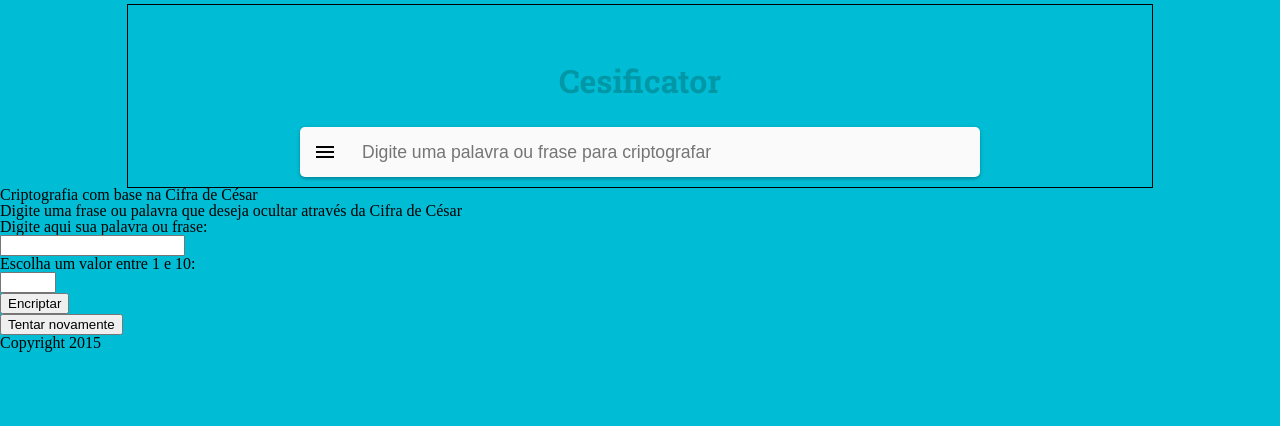
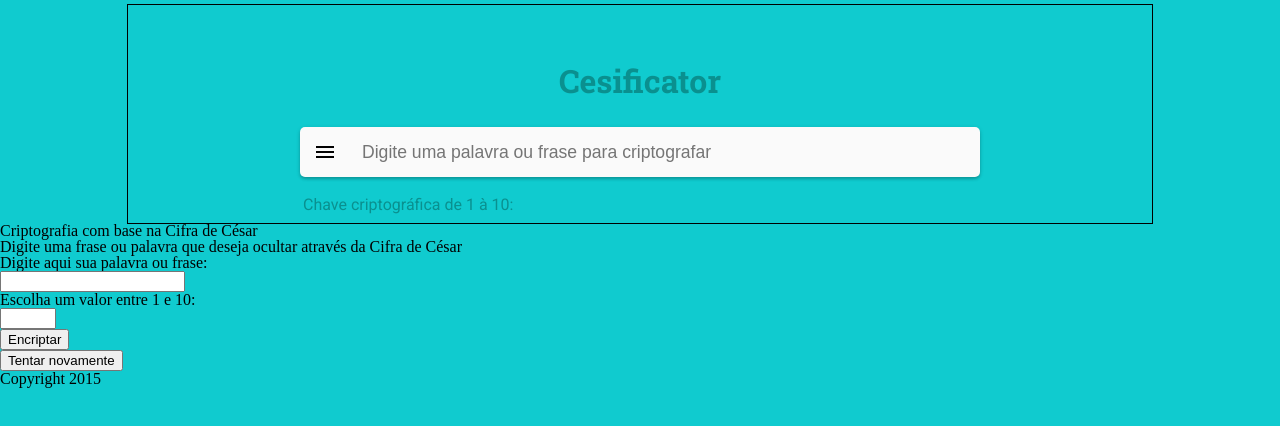
Before and after one commit to rlvendramini/cifra-cesar, a plain HTML site: page encript.html in a window 1280 px wide. Drawn offline with Linux system fonts and the light colour scheme.

Commit message:
Algumas mudanças realizadas

```diff
--- a/css/main.css
+++ b/css/main.css
@@ -1,5 +1,5 @@
 body {
-  background: #00BCD4;
+  background: #10CBCF;
   /*color: #EEFF41;*/
 }
 
@@ -18,7 +18,7 @@ body {
 .logo {
   display: block;
   position: relative;
-  color: #0097A7;
+  color: #0A908F;
   text-align: center;
   margin: 50px 0 30px 0;
   font-family: 'Roboto Slab', serif;
@@ -48,6 +48,7 @@ body {
   width: 680px;
   height: 50px;
   left: 50%;
+  margin: 0 0 20px 0;
   background: #fafafa;
   border-radius: 5px;
   box-shadow: 0 1px 5px 0 rgba(0,0,0,0.1), 0 2px 3px 0 rgba(0,0,0,0.2);
@@ -86,3 +87,12 @@ body {
 .input:focus {
   outline: none;
 }
+
+/* Key Label */
+.key-label {
+  display: inline-block;
+  position: relative;
+  left: 165px;
+  color: #0A908F;
+  font-family: Roboto;
+}
--- a/encript.html
+++ b/encript.html
@@ -21,8 +21,9 @@
           <span class="input-icon">
             <i class="material-icons">menu</i>
           </span>
-          <input type="text" class="input" placeholder="Digite uma palavra ou frase para criptografar">
+          <input type="text" id="word" class="input" placeholder="Digite uma palavra ou frase para criptografar">
         </div>
+        <p class="key-label">Chave criptográfica de 1 à 10:</p>
       </div>
     </header>
 
@@ -36,7 +37,7 @@
 
 						<fieldset>
 							<legend>Digite aqui sua palavra ou frase:</legend>
-							<input type="text" id="word" name="frase">
+							<input type="text" name="frase">
 						</fieldset>
 						<fieldset>
 							<legend>Escolha um valor entre 1 e 10:</legend>
```
